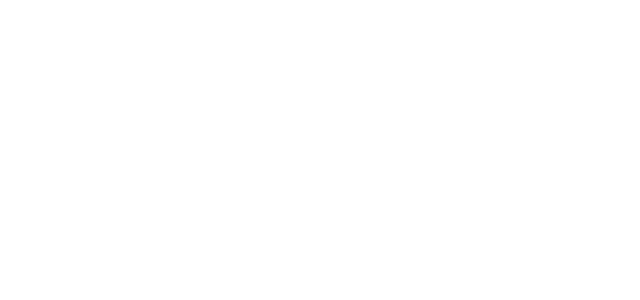
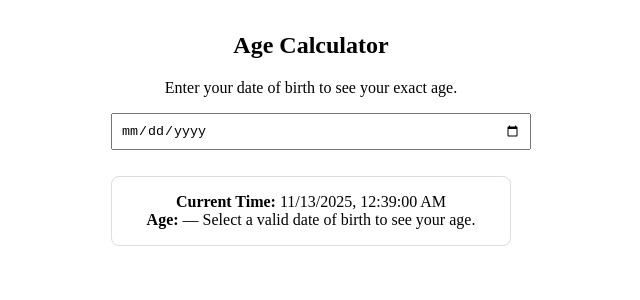
Before and after one commit to sanjyalsmriti/reactdiagonal, a React (Vite) app: page /age in a window 1280 px wide. Before the commit this address had no page. Shown: the top 300 px of the page, without its empty margins (329-969 px from the left). Built offline with nearby package versions, Linux system fonts and the light colour scheme.

Commit message:
age calculator added

```diff
--- a/src/App.jsx
+++ b/src/App.jsx
@@ -1,11 +1,14 @@
 import { BrowserRouter, Routes, Route, Navigate } from 'react-router-dom';
 import RomanConverterPage from './pages/RomanConverterPage'
+import AgeCalculatorPage from './pages/AgeCalculatorPage';
+
 function App() {
   return (
     <BrowserRouter>
         <Routes>
           <Route path="/" element={<Navigate to="/roman" replace />} />
           <Route path="/roman" element={<RomanConverterPage />} />
+          <Route path="/age" element={<AgeCalculatorPage />} />
         </Routes>
     </BrowserRouter>
   )
--- a/src/pages/AgeCalculatorPage.jsx
+++ b/src/pages/AgeCalculatorPage.jsx
@@ -1,14 +1,86 @@
-export default function AgeCalculatorPage() {
+import React, { useState, useEffect } from "react";
+
+export default function SimpleAgeCalculator() {
+  const [dob, setDob] = useState("");
+  const [age, setAge] = useState("");
+  const [error, setError] = useState("");
+
+  useEffect(() => {
+    if (!dob) return;
+
+    const timer = setInterval(() => {
+      const birthDate = new Date(dob);
+      const now = new Date();
+
+      if (birthDate > now) {
+        setError("Date of birth cannot be in the future.");
+        setAge("");
+        return;
+      } else {
+        setError("");
+      }
+
+      let years = now.getFullYear() - birthDate.getFullYear();
+      let months = now.getMonth() - birthDate.getMonth();
+      let days = now.getDate() - birthDate.getDate();
+      let hours = now.getHours() - birthDate.getHours();
+      let minutes = now.getMinutes() - birthDate.getMinutes();
+      let seconds = now.getSeconds() - birthDate.getSeconds();
+
+      if (seconds < 0) {
+        seconds += 60;
+        minutes--;
+      }
+      if (minutes < 0) {
+        minutes += 60;
+        hours--;
+      }
+      if (hours < 0) {
+        hours += 24;
+        days--;
+      }
+      if (days < 0) {
+        const prevMonth = new Date(now.getFullYear(), now.getMonth(), 0);
+        days += prevMonth.getDate();
+        months--;
+      }
+      if (months < 0) {
+        months += 12;
+        years--;
+      }
+
+      setAge(
+        `${years} years, ${months} months, ${days} days, ${hours} hours, ${minutes} minutes, ${seconds} seconds`
+      );
+    }, 1000);
+
+    return () => clearInterval(timer);
+  }, [dob]);
+
   return (
-    <>
-      <section className="card">
-        <h1 className="page-title">Task 2 — Age Calculator</h1>
-        <p className="page-description">
-          Enter your date of birth to see your exact age calculated with calendar-aware
-          precision. The age updates live every second, showing years, months, days, hours,
-          minutes, and seconds.
-        </p>
-      </section>
-    </>
+    <div style={{ maxWidth: 400, margin: "2rem auto", textAlign: "center" }}>
+      <h2>Age Calculator</h2>
+      <p>Enter your date of birth to see your exact age.</p>
+      <input
+        type="date"
+        value={dob}
+        onChange={(e) => setDob(e.target.value)}
+        style={{ padding: "8px", width: "100%", marginBottom: "10px" }}
+      />
+      {error && <p style={{ color: "red" }}>{error}</p>}
+      <div
+        style={{
+          marginTop: "1rem",
+          padding: "1rem",
+          border: "1px solid #ddd",
+          borderRadius: "8px",
+        }}
+      >
+        <strong>Current Time:</strong> {new Date().toLocaleString()}
+        <br />
+        <strong>Age:</strong>{" "}
+        {age || "— Select a valid date of birth to see your age."}
+      </div>
+    </div>
   );
 }
```
